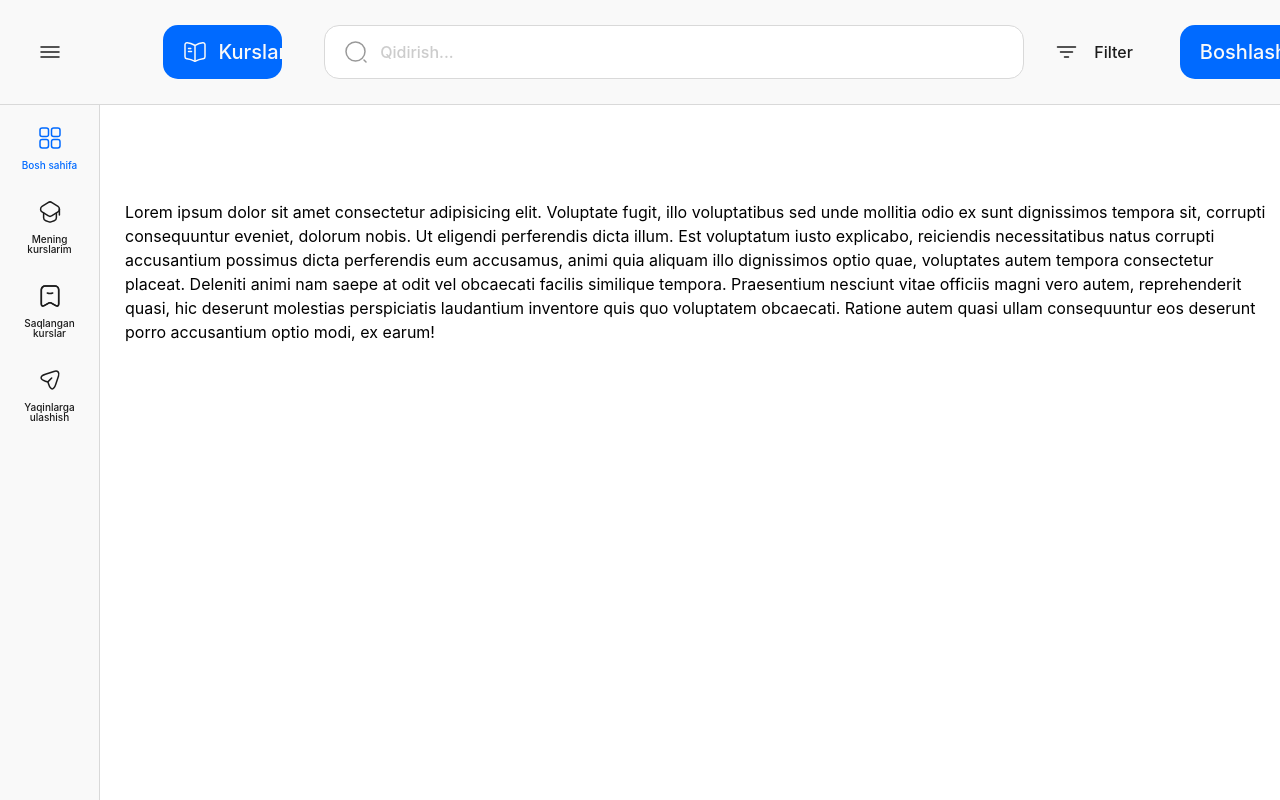
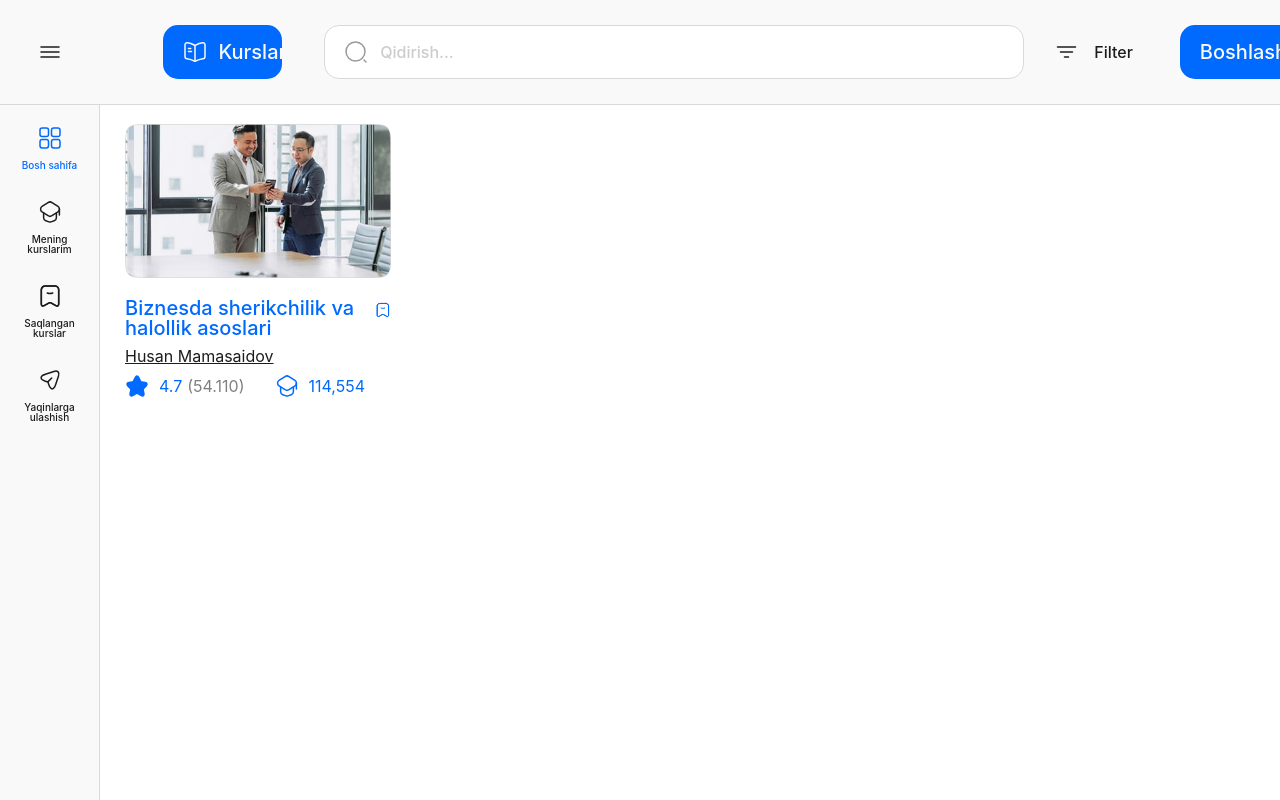
Before and after one commit to MuhammadAminAD/Ekor, a React (Vite) app: page / in a window 1280 px wide. Built offline with nearby package versions, Linux system fonts and the light colour scheme.

Commit message:
products folder created

```diff
--- a/src/components/Authentication/SignIn.tsx
+++ b/src/components/Authentication/SignIn.tsx
@@ -1,12 +1,21 @@
 import { setActiveAuthPage } from "@/features/AuthenticationSlice";
 import { styles } from "@/styles/index.styles";
 import { useDispatch } from "react-redux";
-import { Form, FormControl, FormField, FormItem, FormMessage } from "../ui/form";
+import {
+  Form,
+  FormControl,
+  FormField,
+  FormItem,
+  FormMessage,
+} from "../ui/form";
 import InputLabel from "../ui/InputLabel";
 import { useForm } from "react-hook-form";
 import { zodResolver } from "@hookform/resolvers/zod";
 import { setActiveAuthStep } from "@/features/AuthenticationSlice";
-import { SignInSchema, type SignInSchemaType } from './../../schemas/SignInSchema';
+import {
+  SignInSchema,
+  type SignInSchemaType,
+} from "./../../schemas/SignInSchema";
 import GoogleIcon from "../icons/GoogleIcon";
 import FacebookIcon from "../icons/FacebookIcon";
 
@@ -15,21 +24,24 @@ export default function SignIn() {
     resolver: zodResolver(SignInSchema),
     defaultValues: {
       email: "",
-                  password: ""
+      password: "",
     },
   });
-      const dispatch = useDispatch()
+  const dispatch = useDispatch();
   return (
     <div>
-                  <h1 className={`${styles.text32_500} text-center mb-16`}>Profilga kirish</h1>
+      <h1 className={`${styles.text32_500} text-center mb-16`}>
+        Profilga kirish
+      </h1>
 
       <div>
-
         <Form {...form}>
-                              <form onSubmit={form.handleSubmit(
+          <form
+            onSubmit={form.handleSubmit(
               (values) => console.log("✅ OK:", values),
               (errors) => console.log("❌ Errors:", errors)
-                              )}>
+            )}
+          >
             <FormField
               control={form.control}
               name="email"
@@ -68,12 +80,17 @@ export default function SignIn() {
             />
 
             <div className="mt-6">
-                                          <button className="underline text-md text-main-black" onClick={() => dispatch(setActiveAuthPage('reset-password'))}>
+              <button
+                className="underline text-md cursor-pointer text-main-black"
+                onClick={() => dispatch(setActiveAuthPage("reset-password"))}
+              >
                 Parolingizni unutdingizmi?
               </button>
             </div>
             <button
-                                          onClick={() => { dispatch(setActiveAuthStep(2)) }}
+              onClick={() => {
+                dispatch(setActiveAuthStep(2));
+              }}
               type="submit"
               className={`${styles.MainButton} mt-8`}
             >
@@ -84,30 +101,43 @@ export default function SignIn() {
 
         <div className="w-full flex items-center my-12.5">
           <span className="w-full h-[1px] border-2 border-[#D9D9D9]" />
-                              <span className="px-2.5 text-[#999999] text-md font-medium">yoki</span>
+          <span className="px-2.5 text-[#999999] text-md font-medium">
+            yoki
+          </span>
           <span className="w-full h-[1px] border-2 border-[#D9D9D9]" />
         </div>
 
         <div className="grid grid-cols-2 gap-x-7.5">
-                              <button className="flex items-center gap-5 py-6 w-full border-1  border-disabled justify-center rounded-2xl active:scale-90 duration-100"><GoogleIcon />Google orqali tizimga kiring</button>
-                              <button className="flex items-center gap-5 py-6 w-full border-1  border-disabled justify-center rounded-2xl active:scale-90 duration-100"><FacebookIcon />Facebook orqali tizimga kiring</button>
+          <button className="flex items-center gap-5 py-6 w-full border-1  border-disabled justify-center rounded-2xl active:scale-90 duration-100">
+            <GoogleIcon />
+            Google orqali tizimga kiring
+          </button>
+          <button className="flex items-center gap-5 py-6 w-full border-1  border-disabled justify-center rounded-2xl active:scale-90 duration-100">
+            <FacebookIcon />
+            Facebook orqali tizimga kiring
+          </button>
         </div>
 
         <div className="w-full flex items-center mt-12.5">
           <span className="w-full h-[1px] border-2 border-[#D9D9D9]" />
-                              <span className="px-2.5 text-[#999999] text-md font-medium">yoki</span>
+          <span className="px-2.5 text-[#999999] text-md font-medium">
+            yoki
+          </span>
           <span className="w-full h-[1px] border-2 border-[#D9D9D9]" />
         </div>
 
         <h2 className="w-full mt-12.5 text-center text-[#1C1C1C]">
           Akkauntingiz yo’qmi? Unda
           <button
-                                    onClick={() => { dispatch(setActiveAuthPage("registration")) }}
-                                    className="text-main-blue underline text-md font-medium cursor-pointer mx-1">
+            onClick={() => {
+              dispatch(setActiveAuthPage("registration"));
+            }}
+            className="text-main-blue underline text-md font-medium cursor-pointer mx-1"
+          >
             Ro’yxatdan o’ting
           </button>
         </h2>
       </div>
     </div>
-      )
+  );
 }
--- a/src/components/icons/FrameIcon.tsx
+++ b/src/components/icons/FrameIcon.tsx
@@ -12,21 +12,21 @@ const FrameIcon: React.FC<IconProps> = ({ className }) => {
     >
       <path
         d="M16.8199 2H7.17995C5.04995 2 3.31995 3.74 3.31995 5.86V19.95C3.31995 21.75 4.60995 22.51 6.18995 21.64L11.0699 18.93C11.5899 18.64 12.4299 18.64 12.9399 18.93L17.8199 21.64C19.3999 22.52 20.6899 21.76 20.6899 19.95V5.86C20.6799 3.74 18.9499 2 16.8199 2Z"
-        stroke="stroke-current"
+        stroke="currentColor"
         stroke-width="1.5"
         stroke-linecap="round"
         stroke-linejoin="round"
       />
       <path
         d="M16.8199 2H7.17995C5.04995 2 3.31995 3.74 3.31995 5.86V19.95C3.31995 21.75 4.60995 22.51 6.18995 21.64L11.0699 18.93C11.5899 18.64 12.4299 18.64 12.9399 18.93L17.8199 21.64C19.3999 22.52 20.6899 21.76 20.6899 19.95V5.86C20.6799 3.74 18.9499 2 16.8199 2Z"
-        stroke="stroke-current"
+        stroke="currentColor"
         stroke-width="1.5"
         stroke-linecap="round"
         stroke-linejoin="round"
       />
       <path
         d="M9.25 9.05C11.03 9.7 12.97 9.7 14.75 9.05"
-        stroke="stroke-current"
+        stroke="currentColor"
         stroke-width="1.5"
         stroke-linecap="round"
         stroke-linejoin="round"
--- a/src/components/icons/TeacherIcon.tsx
+++ b/src/components/icons/TeacherIcon.tsx
@@ -12,21 +12,21 @@ const TeacherIcon: React.FC<IconProps> = ({ className }) => {
     >
       <path
         d="M10.05 2.53001L4.03002 6.46001C2.10002 7.72001 2.10002 10.54 4.03002 11.8L10.05 15.73C11.13 16.44 12.91 16.44 13.99 15.73L19.98 11.8C21.9 10.54 21.9 7.73001 19.98 6.47001L13.99 2.54001C12.91 1.82001 11.13 1.82001 10.05 2.53001Z"
-        stroke="stroke-current"
+        stroke="currentColor"
         strokeWidth="1.5"
         strokeLinecap="round"
         strokeLinejoin="round"
       />
       <path
         d="M5.63 13.08L5.62 17.77C5.62 19.04 6.6 20.4 7.8 20.8L10.99 21.86C11.54 22.04 12.45 22.04 13.01 21.86L16.2 20.8C17.4 20.4 18.38 19.04 18.38 17.77V13.13"
-        stroke="stroke-current"
+        stroke="currentColor"
         strokeWidth="1.5"
         strokeLinecap="round"
         strokeLinejoin="round"
       />
       <path
         d="M21.4 15V9"
-        stroke="stroke-current"
+        stroke="currentColor"
         strokeWidth="1.5"
         strokeLinecap="round"
         strokeLinejoin="round"
--- /dev/null
+++ b/src/components/products/ProductItem.tsx
@@ -0,0 +1,37 @@
+import star from "@/assets/icons/star.svg";
+import TeacherIcon from "../icons/TeacherIcon";
+import FrameIcon from "../icons/FrameIcon";
+import img from "@/assets/img/BiznesCoursePicture.png";
+const ProductItem = () => {
+  return (
+    <div className="cursor-pointer">
+      <img src={img} alt="" />
+      <div className="flex justify-between mt-[20px] ">
+        <h2 className="max-w-[336px] font-medium text-[20px] leading-[100%] text-[#006AFF] ">
+          Biznesda sherikchilik va halollik asoslari
+        </h2>
+        <FrameIcon className="text-[#006AFF]" />
+      </div>
+      <a className="block text-[#1C1C1C] underline text-[16px] leading-[100%] my-[10px] ">
+        Husan Mamasaidov
+      </a>
+      <div className="flex gap-[30px]">
+        <div className="flex items-center gap-[10px]">
+          <img src={star} alt="" />
+          <h3 className="text-[#006AFF] text-[16px] leading-[100%] ">
+            4.7
+            <span className="text-[gray] ml-[5px]">(54.110)</span>
+          </h3>
+        </div>
+        <div className="flex items-center gap-[10px]">
+          <TeacherIcon className="text-[#006AFF]" />
+          <h3 className="text-[#006AFF] text-[16px] leading-[100%] ">
+            114,554
+          </h3>
+        </div>
+      </div>
+    </div>
+  );
+};
+
+export default ProductItem;
--- /dev/null
+++ b/src/components/products/Products.tsx
@@ -0,0 +1,11 @@
+import ProductItem from "./ProductItem";
+
+const Products = () => {
+  return (
+    <div className={`grid grid-cols-4 gap-[30px] mt-[24px]`}>
+      {<ProductItem />}
+    </div>
+  );
+};
+
+export default Products;
--- a/src/pages/Home.tsx
+++ b/src/pages/Home.tsx
@@ -1,5 +1,7 @@
+import Products from "@/components/products/Products";
+
 export default function Home() {
-  return <div className="pt-[100px] ">
-    <p>Lorem ipsum dolor sit amet consectetur adipisicing elit. Voluptate fugit, illo voluptatibus sed unde mollitia odio ex sunt dignissimos tempora sit, corrupti consequuntur eveniet, dolorum nobis. Ut eligendi perferendis dicta illum. Est voluptatum iusto explicabo, reiciendis necessitatibus natus corrupti accusantium possimus dicta perferendis eum accusamus, animi quia aliquam illo dignissimos optio quae, voluptates autem tempora consectetur placeat. Deleniti animi nam saepe at odit vel obcaecati facilis similique tempora. Praesentium nesciunt vitae officiis magni vero autem, reprehenderit quasi, hic deserunt molestias perspiciatis laudantium inventore quis quo voluptatem obcaecati. Ratione autem quasi ullam consequuntur eos deserunt porro accusantium optio modi, ex earum!</p>
+  return <div>
+    <Products/>
   </div>;
 }
```
Also changed, not shown: src/assets/icons/star.svg (added). Lines whose indentation alone changed are shown as unchanged.
